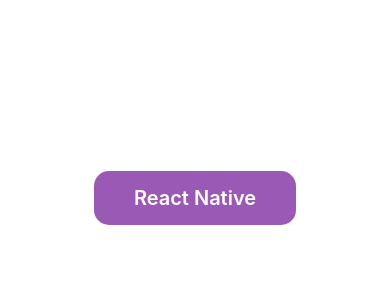
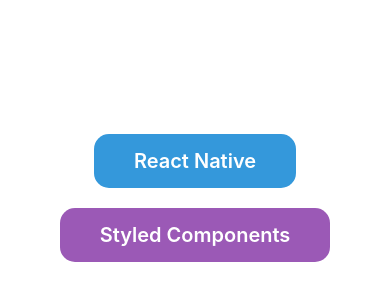
Before and after one commit to dev-t2/learn-prisma, a React Native app in the folder 03.style/: screen / in a window 390 px wide. Shown: the part 224-524 px from the top of the page. Built offline with nearby package versions, Linux system fonts and the light colour scheme.

Commit message:
Styled Components Props Update

```diff
--- a/03.style/App.tsx
+++ b/03.style/App.tsx
@@ -14,6 +14,7 @@
   return (
     <StyledView>
       <StyledButton title="React Native" />
+      <StyledButton title="Styled Components" />
     </StyledView>
   );
 };
--- a/03.style/src/components/StyledButton.tsx
+++ b/03.style/src/components/StyledButton.tsx
@@ -1,8 +1,12 @@
 import React, { FC, memo } from 'react';
 import styled from 'styled-components/native';
 
-const StyledPressable = styled.Pressable`
-  background-color: #9b59b6;
+interface IStyledPressable {
+  title: string;
+}
+
+const StyledPressable = styled.Pressable<IStyledPressable>`
+  background-color: ${({ title }) => (title === 'React Native' ? '#3498db' : '#9b59b6')};
   border-radius: 15px;
   padding: 15px 40px;
   margin: 10px 0;
@@ -15,13 +19,13 @@
   color: #fff;
 `;
 
-interface IButton {
+interface IStyledButton {
   title: string;
 }
 
-const StyledButton: FC<IButton> = ({ title }) => {
+const StyledButton: FC<IStyledButton> = ({ title }) => {
   return (
-    <StyledPressable>
+    <StyledPressable title={title}>
       <StyledText>{title}</StyledText>
     </StyledPressable>
   );
```
